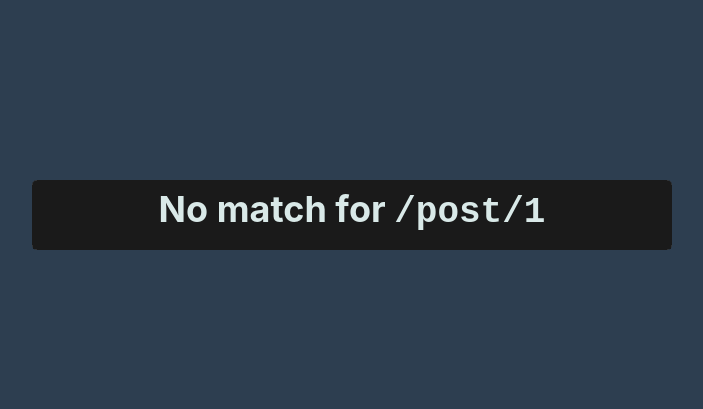
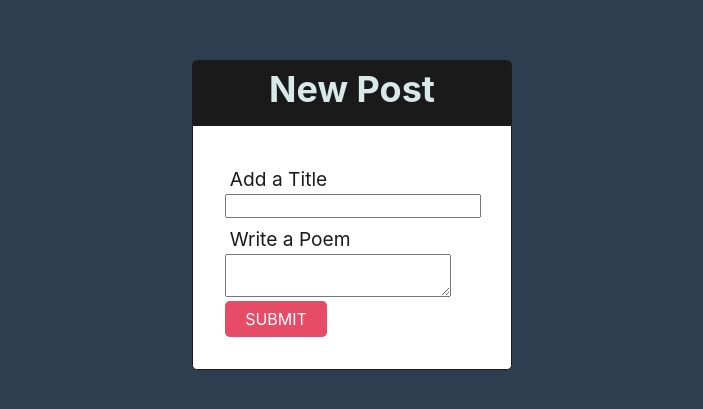
Before and after one commit to mckayfackrell/refrigerator-poetry, a React (Create React App) app in the folder client/: page /post/1 in a window 1280 px wide. Shown: the part 177-586 px from the top of the page, without its empty margins (288-991 px from the left). Built offline with nearby package versions, Linux system fonts and the light colour scheme.

Commit message:
Got the editpost form working

```diff
--- a/client/src/App.js
+++ b/client/src/App.js
@@ -2,6 +2,7 @@ import React from 'react';
 import { BrowserRouter as Router, Routes, Route } from 'react-router-dom';
 import { ApolloClient, ApolloProvider, InMemoryCache } from '@apollo/client';
 import Home from './pages/Home';
+import EditPost from './pages/EditPost';
 import Matchup from './pages/Matchup';
 import Vote from './pages/Vote';
 import NotFound from './pages/NotFound';
@@ -20,6 +21,14 @@ function App() {
             <Route
               path="/"
               element={<Home />}
+            />
+            <Route
+              path="/post"
+              element={<EditPost />}
+            />
+            <Route
+              path="/post/:id"
+              element={<EditPost />}
             />
             <Route
               path="/matchup"
--- /dev/null
+++ b/client/src/pages/EditPost.js
@@ -0,0 +1,85 @@
+import React, { useState } from 'react';
+import { useNavigate } from 'react-router-dom';
+import { useMutation } from '@apollo/client';
+// import { QUERY_TECH } from '../utils/queries';
+import { CREATE_POST } from '../utils/mutations';
+
+const EditPost = () => {
+  // const { loading, data } = useQuery(QUERY_TECH);
+
+  // const techList = data?.tech || [];
+
+  const [formData, setFormData] = useState({
+    poemTitle: 'title here',
+    poemText: 'poem here'
+  });
+  let navigate = useNavigate();
+
+  const [createPost, { error }] = useMutation(CREATE_POST);
+
+
+
+  const handleInputChange = (event) => {
+    const { name, value } = event.target;
+    setFormData({ ...formData, [name]: value });
+  };
+
+  const handleFormSubmit = async (event) => {
+    event.preventDefault();
+
+    try {
+      const { data } = await createPost({
+        variables: { ...formData },
+      });
+
+
+      // ?
+  /*     navigate(`/matchup/${data.createMatchup._id}`);
+    } catch (err) {
+      console.error(err);
+    } */
+
+    navigate(`/postById/${data.createMatchup._id}`);
+    } catch (err) {
+    console.error(err);
+    }
+
+    /* setFormData({
+      tech1: 'JavaScript',
+      tech2: 'JavaScript',
+    }); */
+  };
+
+  return (
+    <div className="card bg-white card-rounded w-25">
+      <div className="card-header bg-dark text-center">
+        <h1>New Post</h1>
+      </div>
+      <div className="card-body m-5">
+        <form onSubmit={handleFormSubmit}>
+            <label>Add a Title</label>
+            <input name="poemTitle" onChange={handleInputChange} />
+            <label>Write a Poem </label>
+            <textarea name="poemText" onChange={handleInputChange}></textarea>
+            <button className="btn btn-danger" type="submit">SUBMIT</button>
+        </form>
+      </div>
+      {error && <div>Something went wrong...</div>}
+    </div>
+  );
+};
+
+export default EditPost;
+
+
+/* {loading ? (
+    <div>Loading...</div>
+  ) : (
+    <form onSubmit={handleFormSubmit}>
+      <label>Add a Title</label>
+      <input name="poemTitle" onChange={handleInputChange} />
+      <label>Write a Poem </label>
+      <textarea name="poemText" onChange={handleInputChange}></textarea>
+      <button className="btn btn-danger" type="submit">SUBMIT</button>
+    </form>
+  )} */
--- a/client/src/utils/mutations.js
+++ b/client/src/utils/mutations.js
@@ -1,4 +1,15 @@
 import { gql } from '@apollo/client';
+
+
+export const CREATE_POST =  gql`
+  mutation createPost($postTitle: String, $description: String!) {
+    createPost(postTitle: $postTitle, description: $description) {
+      _id
+      postTitle
+      description
+    }
+  }
+`;
 
 export const CREATE_MATCHUP = gql`
   mutation createMatchup($tech1: String!, $tech2: String!) {
```
